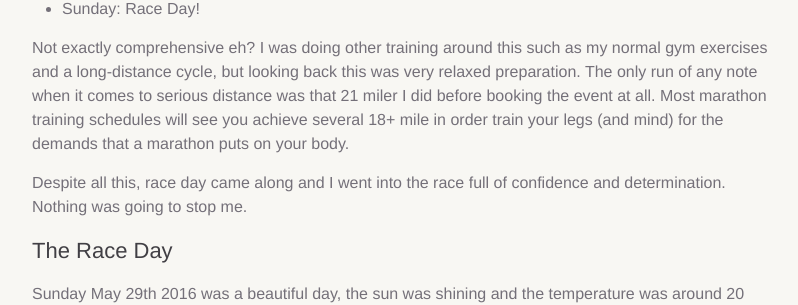
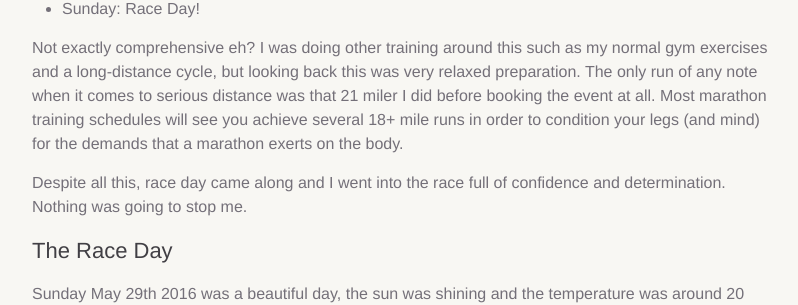
Before and after one commit to adampmoss/adampmoss.github.io, a Jekyll site: the page built from _posts/2016-10-16-half-marathon-to-marathon-in-5-weeks.markdown, in a window 1280 px wide and 900 px high, scrolled down 1887 px. Shown: the part 221-526 px from the top of the window, without its empty margins (238-1036 px from the left). Built offline with Jekyll 4.4.1, drawn with Linux system fonts in a browser that asks for light colours; some web fonts are replaced; comment, search, counter and statistics services are not loaded; some of the changed lines change nothing that is shown; some of the changed text lies outside the part shown.

Commit message:
marathon post updates

```diff
--- a/_posts/2016-10-16-half-marathon-to-marathon-in-5-weeks.markdown
+++ b/_posts/2016-10-16-half-marathon-to-marathon-in-5-weeks.markdown
@@ -21,11 +21,11 @@ So anyway, I got back into running after starting my new job as I found myself w
 
 I browsed the Internet for upcoming marathons and the smart thing to do would have been to find one in the autumn period, giving me ample time to train and prepare. I realised however that waiting too long is not something I can do - I would surely lose interest if the race wasn't for another 5-6 months.
 
-SOnce I discovered the Rock n' Roll Liverpool marathon I knew that was the one. The location, the time of year, the cool branding. The only issue was that it was only 6 weeks away...
+As soon as I discovered the Rock n' Roll Liverpool marathon I knew that was the one. The location, the time of year, the cool branding. The only issue was that it was only 6 weeks away...
 
 Before booking anything I decided to do a 20-mile personal run to see if I had what it takes to even get close to that kind of distance, so I set out one freezing cold Sunday morning and ran 4 (and a bit) laps around a local reservoir called Draycote Water. I figured that if I can complete 20 miles on my own I will be able to determine whether I'd have had enough left in the tank to complete the last 6.2 miles.
 
-It must be said that, while it's a decent, flat-ish route, running around a 5 mile reservoir 4 times is boring as hell.
+It must be said that, while it's a decent, flat-ish route, running around a 5 mile reservoir 4 times is boring as hell!
 
 ![Draycote Water Run](/assets/posts/draycote.png)
 
@@ -55,7 +55,7 @@ In the 5 weeks that I gave myself to prepare for this event I can honestly say t
 - Monday: 10.92 miles
 - Sunday: Race Day!
 
-Not exactly comprehensive eh? I was doing other training around this such as my normal gym exercises and a long-distance cycle, but looking back this was very relaxed preparation. The only run of any note when it comes to serious distance was that 21 miler I did before booking the event at all. Most marathon training schedules will see you achieve several 18+ mile in order train your legs (and mind) for the demands that a marathon puts on your body.
+Not exactly comprehensive eh? I was doing other training around this such as my normal gym exercises and a long-distance cycle, but looking back this was very relaxed preparation. The only run of any note when it comes to serious distance was that 21 miler I did before booking the event at all. Most marathon training schedules will see you achieve several 18+ mile runs in order to condition your legs (and mind) for the demands that a marathon exerts on the body.
 
 Despite all this, race day came along and I went into the race full of confidence and determination. Nothing was going to stop me.
 
```
